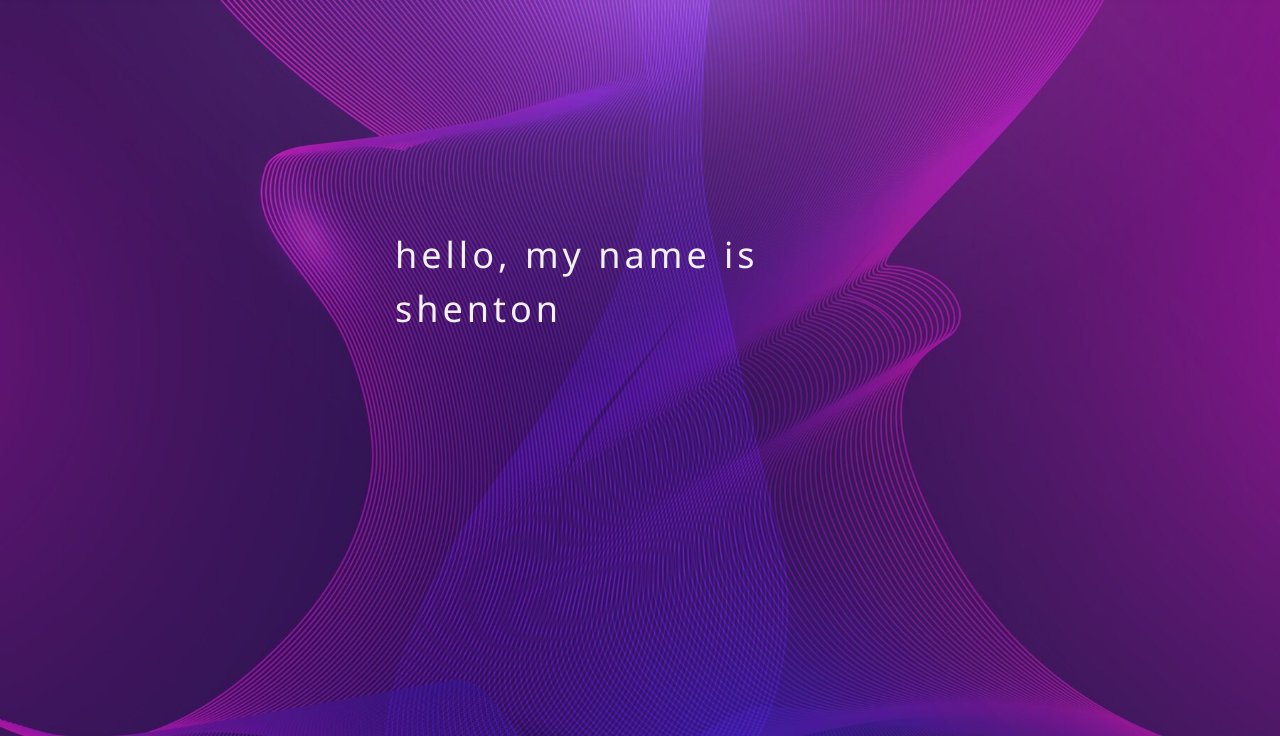
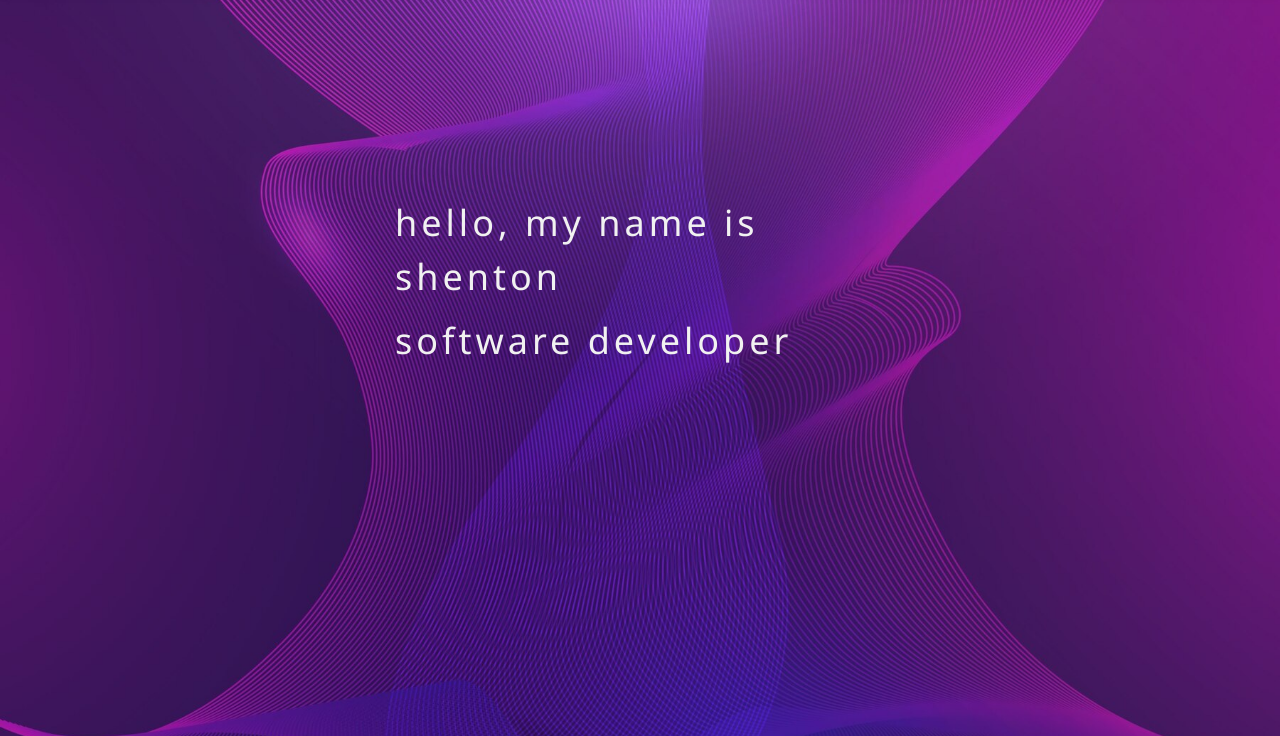
Before and after one commit to ShenBonCodes/ShenBonCodes.github.io, a plain HTML site: page index.html in a window 1280 px wide. Shown: the part 64-800 px from the top of the page. Drawn offline with Linux system fonts and the light colour scheme.

Commit message:
Update index.html
add text

```diff
--- a/index.html
+++ b/index.html
@@ -29,6 +29,7 @@
 <header class="w3-display-container w3-content w3-wide" style="height:550px"  id="home">
   <div class="w3-display-middle w3-margin-top w3-center">
     <h1 class="w3-xxlarge w3-text-white"><span class="w3-hide-small w3-text-light-grey ">hello, my name is shenton</span></h1>
+    <h2 class="w3-xxlarge w3-text-white"><span class="w3-hide-small w3-text-light-grey ">software developer</span></h2>
   </div>
 </header>
 
```
